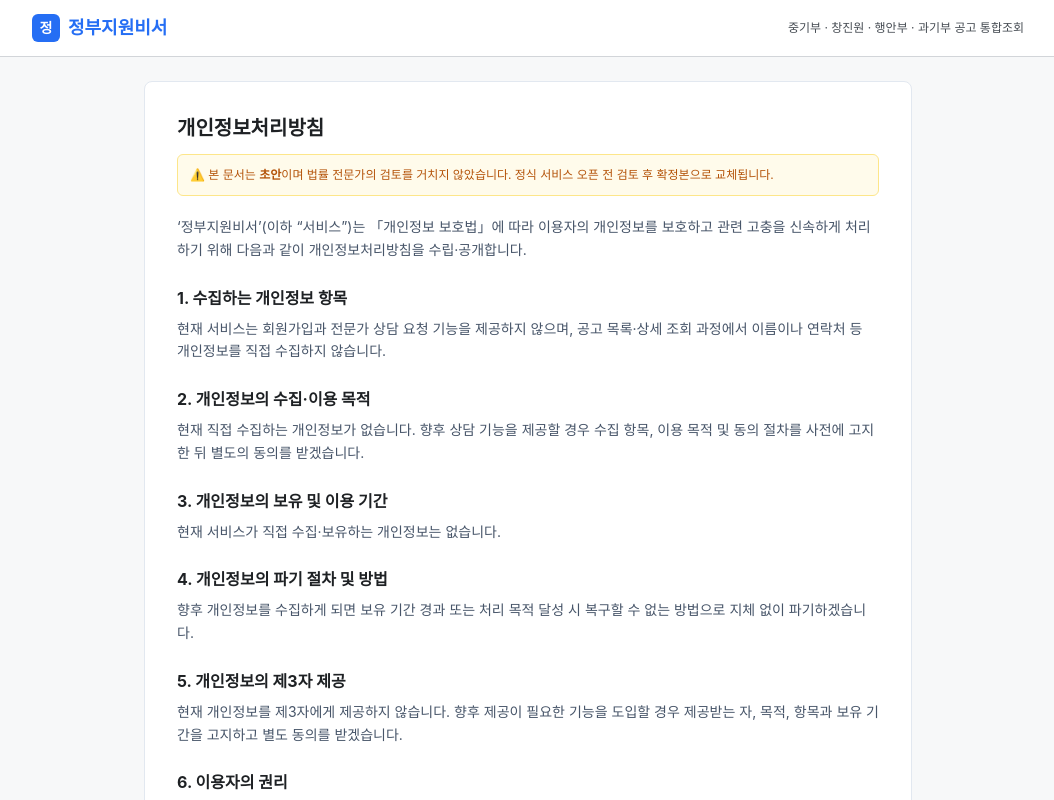
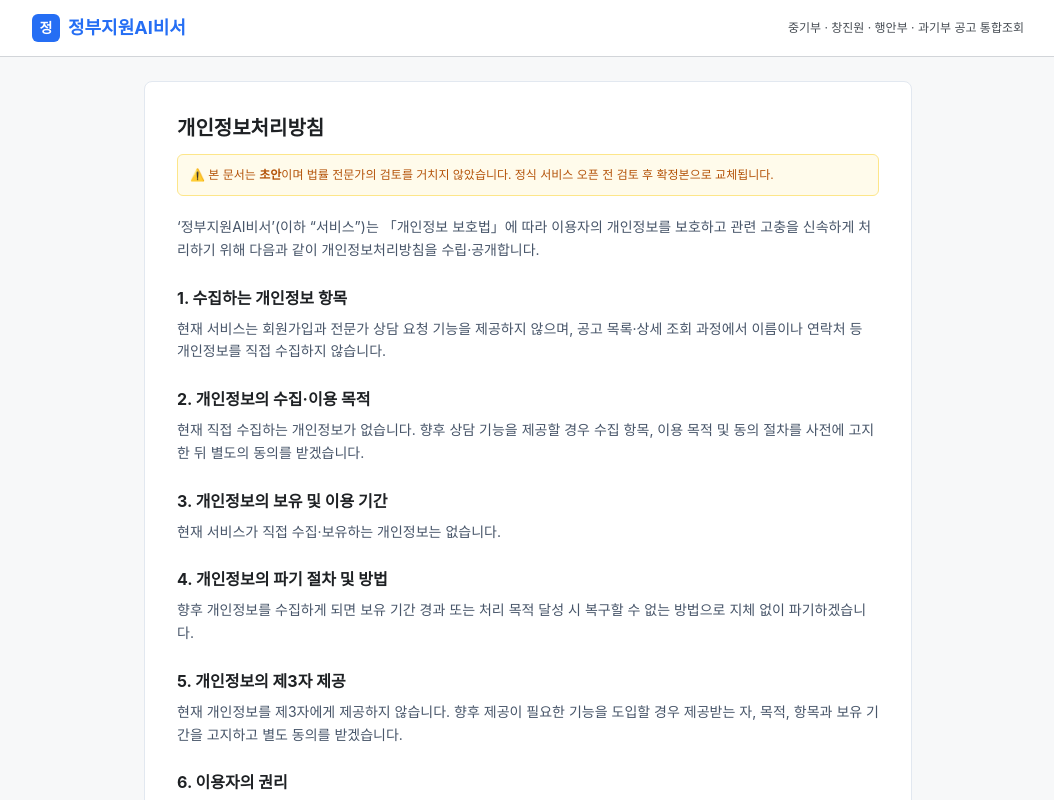
Before and after one commit to lsellco2-dot/gov-support, a Next.js app: page /privacy in a window 1280 px wide. Shown: the top 800 px of the page, without its empty margins (112-1166 px from the left). Built offline with nearby package versions, Linux system fonts and the light colour scheme; a web font is replaced by a local one.

Commit message:
Rename service to 정부지원AI비서

```diff
--- a/app/(web)/layout.tsx
+++ b/app/(web)/layout.tsx
@@ -7,7 +7,7 @@ export default function WebLayout({ children }: { children: React.ReactNode }) {
         <div className="mx-auto flex h-14 max-w-5xl items-center justify-between px-4">
           <Link href="/" className="flex items-center gap-2 text-lg font-bold text-primary">
             <span aria-hidden className="flex h-7 w-7 items-center justify-center rounded-md bg-primary text-sm text-white">정</span>
-            정부지원비서
+            정부지원AI비서
           </Link>
           <span className="hidden text-xs text-subtle sm:inline">
             중기부 · 창진원 · 행안부 · 과기부 공고 통합조회
--- a/app/(web)/page.tsx
+++ b/app/(web)/page.tsx
@@ -7,7 +7,7 @@ export default function HomePage() {
   return (
     <div className="mx-auto max-w-4xl">
       <section className="rounded-2xl border border-line bg-white px-6 py-14 text-center">
-        <p className="text-sm font-semibold text-primary">정부지원비서</p>
+        <p className="text-sm font-semibold text-primary">정부지원AI비서</p>
         <h1 className="mt-3 text-2xl font-bold leading-snug text-ink sm:text-3xl">
           나에게 맞는 정부지원사업을 한눈에
         </h1>
--- a/app/(web)/privacy/page.tsx
+++ b/app/(web)/privacy/page.tsx
@@ -5,7 +5,7 @@ import type { Metadata } from "next";
 // 개인정보 보호책임자를 실제 값으로 채우고 수집·제공 내용을 다시 고지해야 합니다.
 
 export const metadata: Metadata = {
-  title: "개인정보처리방침 — 정부지원비서",
+  title: "개인정보처리방침 — 정부지원AI비서",
 };
 
 export default function PrivacyPage() {
@@ -19,7 +19,7 @@ export default function PrivacyPage() {
       </p>
 
       <p className="mt-5 text-sm leading-relaxed text-slate-600">
-        &lsquo;정부지원비서&rsquo;(이하 &ldquo;서비스&rdquo;)는 「개인정보 보호법」에 따라
+        &lsquo;정부지원AI비서&rsquo;(이하 &ldquo;서비스&rdquo;)는 「개인정보 보호법」에 따라
         이용자의 개인정보를 보호하고 관련 고충을 신속하게 처리하기 위해 다음과 같이
         개인정보처리방침을 수립·공개합니다.
       </p>
--- a/app/(web)/terms/page.tsx
+++ b/app/(web)/terms/page.tsx
@@ -4,7 +4,7 @@ import type { Metadata } from "next";
 // 정식 오픈 전 검토를 거쳐 사업자 정보와 분쟁 관할 등을 확정해야 합니다.
 
 export const metadata: Metadata = {
-  title: "이용약관 — 정부지원비서",
+  title: "이용약관 — 정부지원AI비서",
 };
 
 export default function TermsPage() {
@@ -19,7 +19,7 @@ export default function TermsPage() {
 
       <Section title="제1조 (목적)">
         <p>
-          이 약관은 &lsquo;정부지원비서&rsquo;(이하 &ldquo;서비스&rdquo;)가 제공하는
+          이 약관은 &lsquo;정부지원AI비서&rsquo;(이하 &ldquo;서비스&rdquo;)가 제공하는
           정부지원사업 공고 통합 조회 서비스의 이용 조건과 절차, 서비스와
           이용자의 권리·의무를 규정함을 목적으로 합니다.
         </p>
--- a/app/app/layout.tsx
+++ b/app/app/layout.tsx
@@ -7,7 +7,7 @@ export default function AppLayout({ children }: { children: React.ReactNode }) {
       <header className="sticky top-0 z-10 border-b border-line bg-white/95 backdrop-blur">
         <div className="flex h-12 items-center justify-center">
           <Link href="/app" className="text-base font-bold text-primary">
-            정부지원비서
+            정부지원AI비서
           </Link>
         </div>
       </header>
--- a/app/app/page.tsx
+++ b/app/app/page.tsx
@@ -7,7 +7,7 @@ export default function AppHome() {
   return (
     <div>
       <section className="rounded-xl border border-line bg-white px-4 py-8 text-center">
-        <p className="text-xs font-semibold text-primary">정부지원비서</p>
+        <p className="text-xs font-semibold text-primary">정부지원AI비서</p>
         <h1 className="mt-2 text-lg font-bold leading-snug text-ink">
           나에게 맞는 정부지원사업을 한눈에
         </h1>
--- a/app/layout.tsx
+++ b/app/layout.tsx
@@ -2,7 +2,7 @@ import type { Metadata } from "next";
 import "./globals.css";
 
 export const metadata: Metadata = {
-  title: "정부지원비서 — 정부지원사업 공고 통합조회",
+  title: "정부지원AI비서 — 정부지원사업 공고 통합조회",
   description:
     "중기부·창진원·행안부·과기부의 정부지원사업 공고를 한곳에서 검색하고 마감일 순으로 확인하세요.",
 };
```
Also changed, not shown: 4 other files (tests, documents, lock files or other folders).
